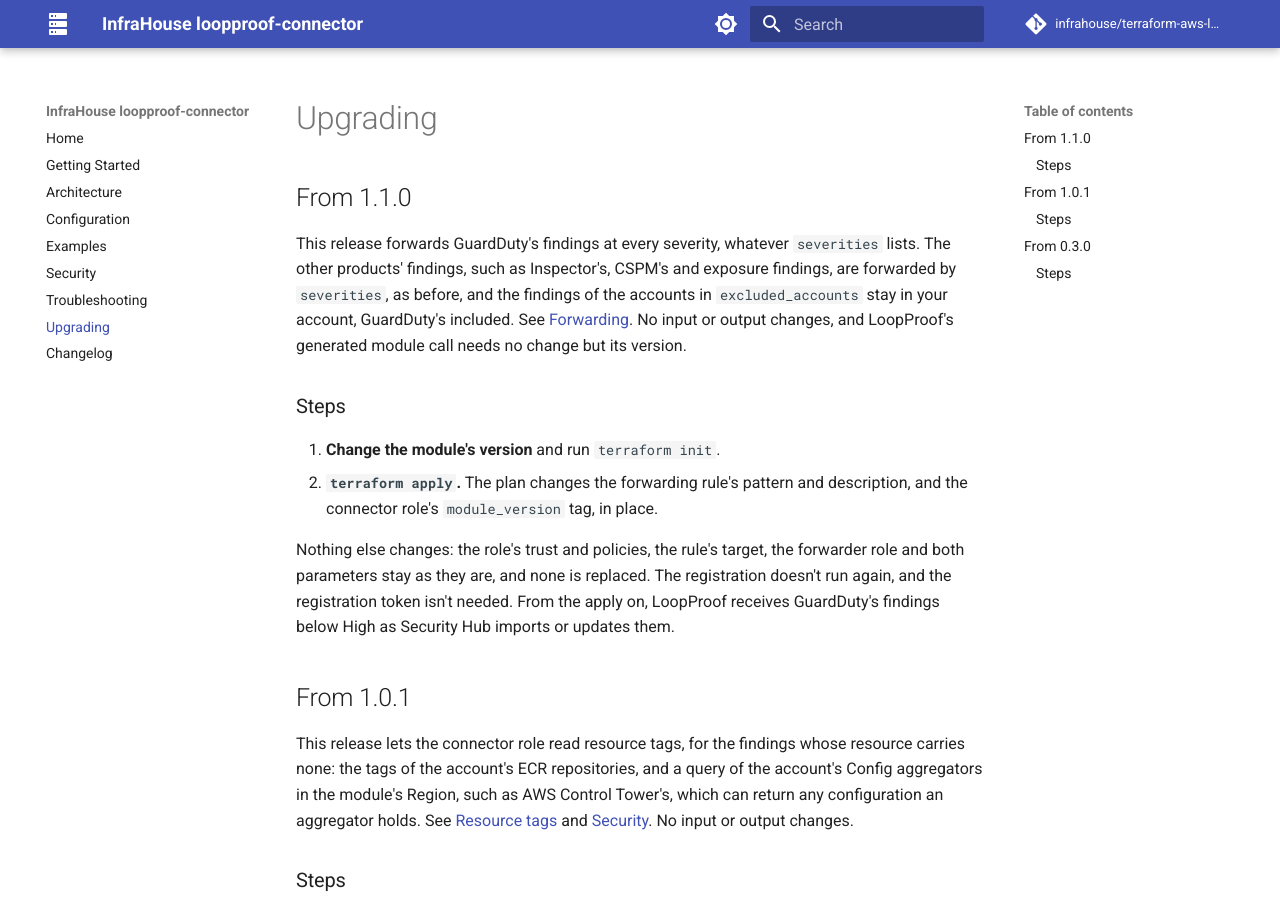
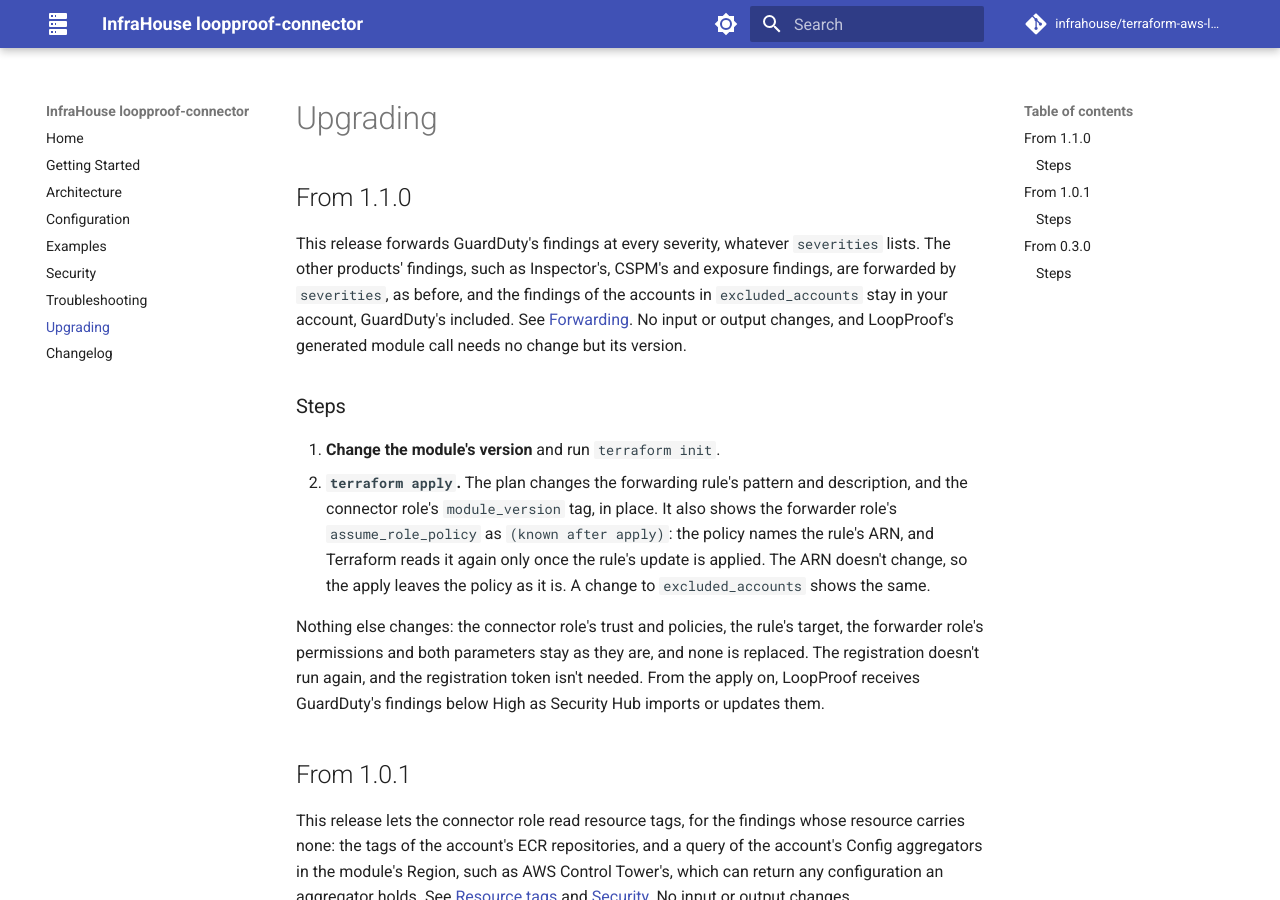
Before and after one commit to infrahouse/terraform-aws-loopproof-connector, an MkDocs documentation site: the page built from docs/upgrading.md, in a window 1280 px wide and 900 px high. Built offline with MkDocs 1.6.1 and Material for MkDocs 9.7.7, drawn with Linux system fonts in a browser that asks for light colours; comment, search, counter and statistics services are not loaded.

Commit message:
docs: the upgrade from 1.1.0 shows the forwarder role's trust policy as known after apply, and why (IH-65)
Co-Authored-By: Claude Opus 5.5 <noreply@anthropic.com>

```diff
--- a/docs/upgrading.md
+++ b/docs/upgrading.md
@@ -12,11 +12,14 @@ change but its version.
 
 1. **Change the module's version** and run `terraform init`.
 2. **`terraform apply`.** The plan changes the forwarding rule's pattern and description, and the connector role's
-   `module_version` tag, in place.
+   `module_version` tag, in place. It also shows the forwarder role's `assume_role_policy` as `(known after apply)`:
+   the policy names the rule's ARN, and Terraform reads it again only once the rule's update is applied. The ARN
+   doesn't change, so the apply leaves the policy as it is. A change to `excluded_accounts` shows the same.
 
-Nothing else changes: the role's trust and policies, the rule's target, the forwarder role and both parameters stay as
-they are, and none is replaced. The registration doesn't run again, and the registration token isn't needed. From the
-apply on, LoopProof receives GuardDuty's findings below High as Security Hub imports or updates them.
+Nothing else changes: the connector role's trust and policies, the rule's target, the forwarder role's permissions
+and both parameters stay as they are, and none is replaced. The registration doesn't run again, and the registration
+token isn't needed. From the apply on, LoopProof receives GuardDuty's findings below High as Security Hub imports or
+updates them.
 
 ## From 1.0.1
 
```
Also changed, not shown: CLAUDE.md (+3 -2 lines).
